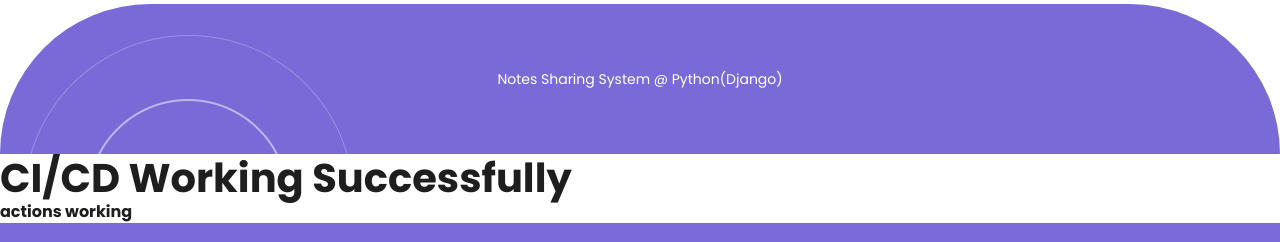
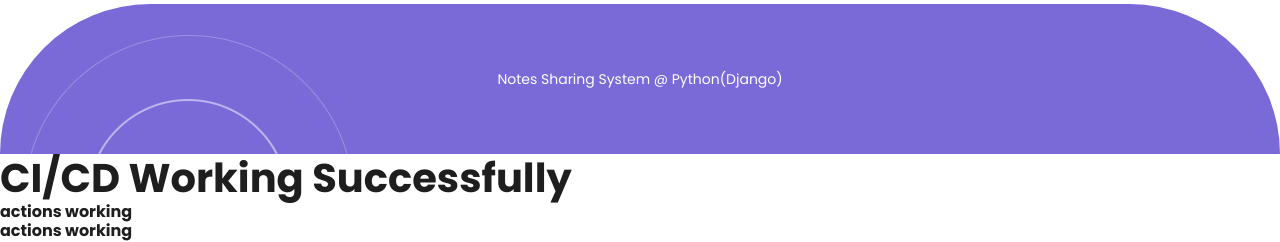
Before and after one commit to manoj-991/django-notes-sharing-system, a Django app: page / in a window 1280 px wide. Shown: the part 1579-1821 px from the top of the page. Run offline with Django 5.2, Linux system fonts and the light colour scheme; some libraries are stand-ins or nearby versions.

Commit message:
actions foucsed

```diff
--- a/nss/notessharing/templates/index.html
+++ b/nss/notessharing/templates/index.html
@@ -149,6 +149,6 @@ https://templatemo.com/tm-586-scholar
 
 <h1>CI/CD Working Successfully</h1>
 <h6>actions working</h6>
-
+<h6>actions working</h6>
   </body>
 </html>
```
